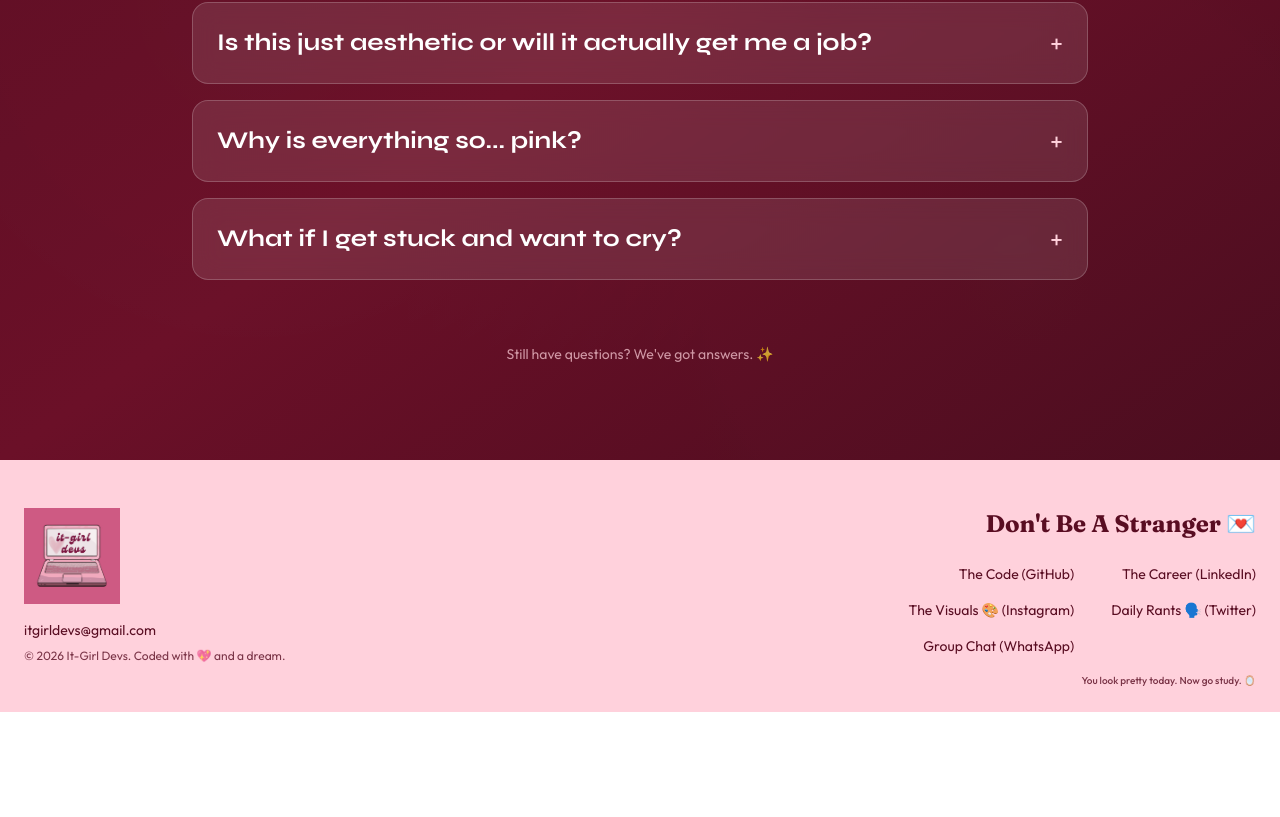
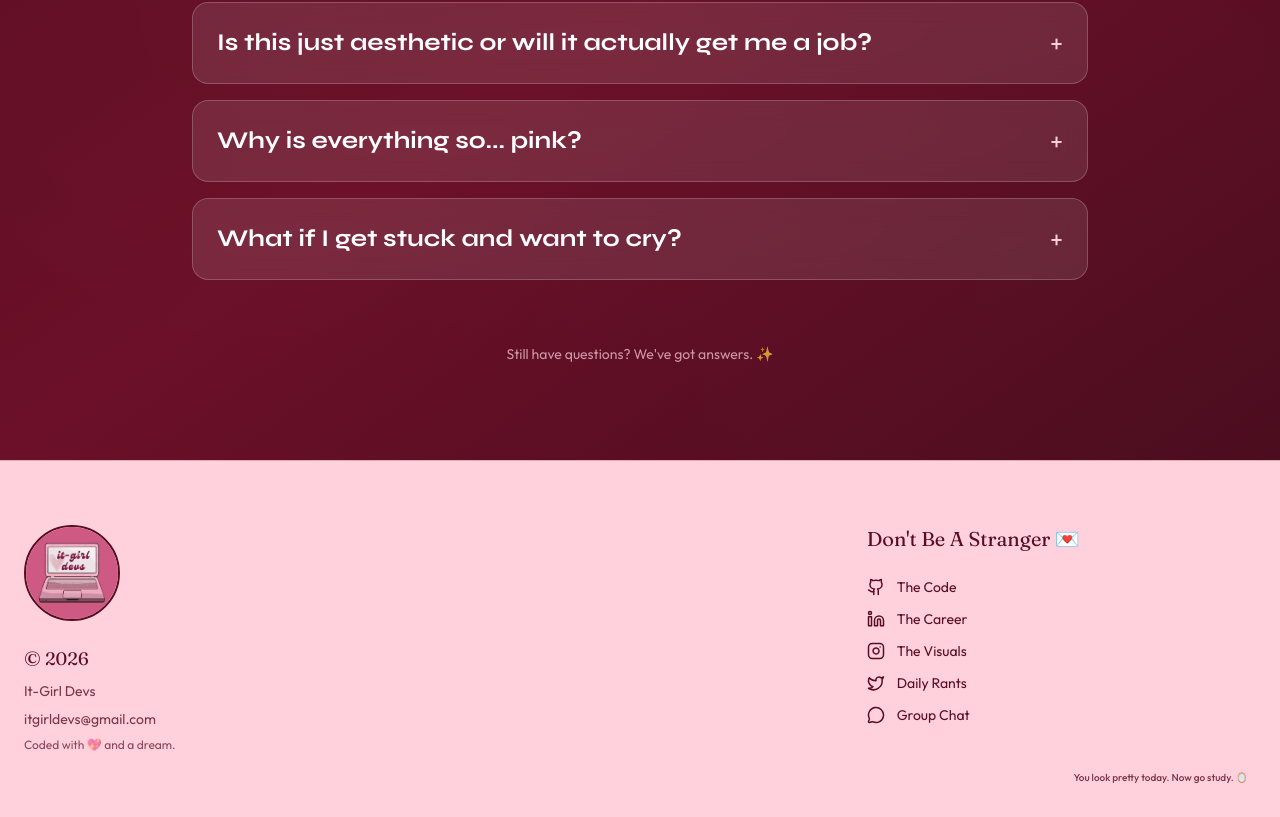
Before and after one commit to anjaliisharmaa/it-girl-devs, a Next.js app in the folder frontend/: page / in a window 1280 px wide. Shown: the part 3860-4677 px from the top of the page. Before the commit the page ends 4572 px from the top, so only its background shows below. Built offline with nearby package versions, Linux system fonts and the light colour scheme.

Commit message:
redesigned footer with 'split'

```diff
--- a/frontend/src/components/layout/Footer.tsx
+++ b/frontend/src/components/layout/Footer.tsx
@@ -1,81 +1,95 @@
 import Link from 'next/link';
 import Image from 'next/image';
 import { motion } from 'framer-motion';
+import { Github, Instagram, Twitter, Linkedin, MessageCircle } from 'lucide-react';
 
 export default function Footer() {
   const socialLinks = [
-    { name: 'The Code (GitHub)', href: 'https://github.com/anjaliisharmaa/it-girl-devs' },
-    { name: 'The Career (LinkedIn)', href: '#' },
-    { name: 'The Visuals 🎨 (Instagram)', href: 'https://www.instagram.com/itgirldevs/' },
-    { name: 'Daily Rants 🗣️ (Twitter)', href: 'https://x.com/itgirldevs' },
-    { name: 'Group Chat (WhatsApp)', href: '#' },
+    { name: 'The Code', href: 'https://github.com/anjaliisharmaa/it-girl-devs', icon: Github },
+    { name: 'The Career', href: '#', icon: Linkedin },
+    { name: 'The Visuals', href: 'https://www.instagram.com/itgirldevs/', icon: Instagram },
+    { name: 'Daily Rants', href: 'https://x.com/itgirldevs', icon: Twitter },
+    { name: 'Group Chat', href: '#', icon: MessageCircle },
   ];
 
   return (
-    <footer className="relative bg-it-girl-pink py-12 px-6 overflow-hidden">
+    <footer className="relative bg-[#FFD1DC] py-16 px-6 overflow-hidden border-t border-[#590D22]/20">
       <div className="max-w-7xl mx-auto">
-        {/* Main Content: Split Layout */}
-        <div className="flex flex-col lg:flex-row justify-between gap-12 lg:gap-16">
+        {/* Main Content: 12-Column Grid */}
+        <div className="grid grid-cols-1 md:grid-cols-12 gap-8">
 
-          {/* Left Column: Brand Identity */}
+          {/* Left Column: Brand Badge (4 columns) */}
           <motion.div
             initial={{ opacity: 0, y: 20 }}
             whileInView={{ opacity: 1, y: 0 }}
             transition={{ duration: 0.6 }}
             viewport={{ once: true }}
-            className="space-y-4"
+            className="col-span-1 md:col-span-4 space-y-6"
           >
-            {/* Logo */}
-            <div>
+            {/* Circular Logo Container */}
+            <div className="w-24 h-24 rounded-full border-2 border-[#590D22] overflow-hidden">
               <Image
                 src="/images/hero/logo.png"
                 alt="it-girl devs logo"
                 width={96}
                 height={96}
-                className="object-contain"
+                className="object-cover w-full h-full"
               />
             </div>
 
-            {/* Contact Info */}
+            {/* Brand Text */}
             <div className="space-y-2">
+              <p className="font-fraunces text-lg text-[#590D22]">
+                © 2026
+              </p>
+              <p className="font-outfit text-sm text-[#590D22]/80">
+                It-Girl Devs
+              </p>
               <a
                 href="mailto:itgirldevs@gmail.com"
-                className="font-outfit text-sm text-it-girl-maroon hover:underline block transition-all"
+                className="font-outfit text-sm text-[#590D22]/80 hover:underline block transition-all"
               >
                 itgirldevs@gmail.com
               </a>
-              <p className="font-outfit text-xs text-it-girl-maroon/80">
-                © 2026 It-Girl Devs. Coded with 💖 and a dream.
+              <p className="font-outfit text-xs text-[#590D22]/70">
+                Coded with 💖 and a dream.
               </p>
             </div>
           </motion.div>
 
-          {/* Right Column: Connect Section */}
+          {/* Middle Spacer (4 columns) */}
+          <div className="hidden md:block md:col-span-4"></div>
+
+          {/* Right Column: Link Stack (4 columns) */}
           <motion.div
             initial={{ opacity: 0, y: 20 }}
             whileInView={{ opacity: 1, y: 0 }}
             transition={{ duration: 0.6, delay: 0.1 }}
             viewport={{ once: true }}
-            className="lg:text-right"
+            className="col-span-1 md:col-span-4"
           >
             {/* Header */}
-            <h3 className="font-fraunces font-bold text-2xl text-it-girl-maroon mb-6">
+            <h3 className="font-fraunces text-xl text-[#590D22] mb-6">
               Don't Be A Stranger 💌
             </h3>
 
-            {/* Social Links */}
-            <div className="grid grid-cols-1 sm:grid-cols-2 gap-3 lg:gap-4">
-              {socialLinks.map((link, index) => (
+            {/* Social Links with Icons */}
+            <div className="flex flex-col gap-3">
+              {socialLinks.map((link, index) => {
+                const Icon = link.icon;
+                return (
                   <Link
                     key={index}
                     href={link.href}
                     target={link.href !== '#' ? '_blank' : '_self'}
                     rel={link.href !== '#' ? 'noopener noreferrer' : ''}
-                  className="font-outfit text-sm text-it-girl-maroon hover:text-white hover:drop-shadow-[0_2px_4px_rgba(89,13,34,0.8)] transition-all duration-200 lg:text-right"
+                    className="flex items-center gap-3 font-outfit text-sm text-[#590D22] hover:translate-x-1 transition-transform duration-200 group"
                   >
-                  {link.name}
+                    <Icon size={18} className="flex-shrink-0 group-hover:text-[#590D22]/70" />
+                    <span className="group-hover:text-[#590D22]/70">{link.name}</span>
                   </Link>
-              ))}
+                );
+              })}
             </div>
           </motion.div>
         </div>
@@ -87,9 +101,9 @@ export default function Footer() {
         whileInView={{ opacity: 1 }}
         transition={{ duration: 1, delay: 0.5 }}
         viewport={{ once: true }}
-        className="absolute bottom-4 right-4 md:bottom-6 md:right-6"
+        className="absolute bottom-6 right-6 p-2"
       >
-        <p className="font-outfit text-[10px] text-it-girl-maroon/80 font-medium">
+        <p className="font-outfit text-[10px] text-[#590D22]/80 font-medium">
           You look pretty today. Now go study. 🪞
         </p>
       </motion.div>
```
Lines whose indentation alone changed are shown as unchanged.
